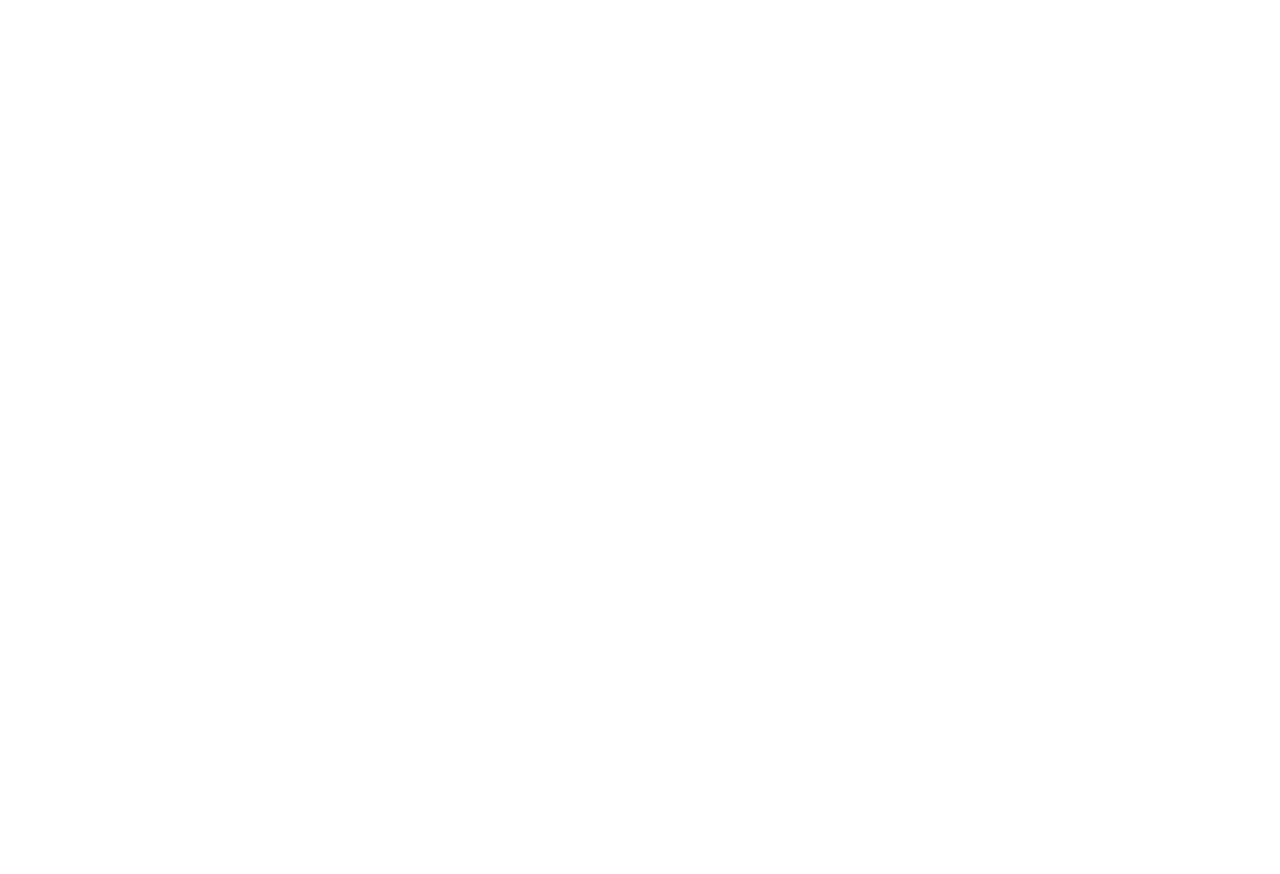
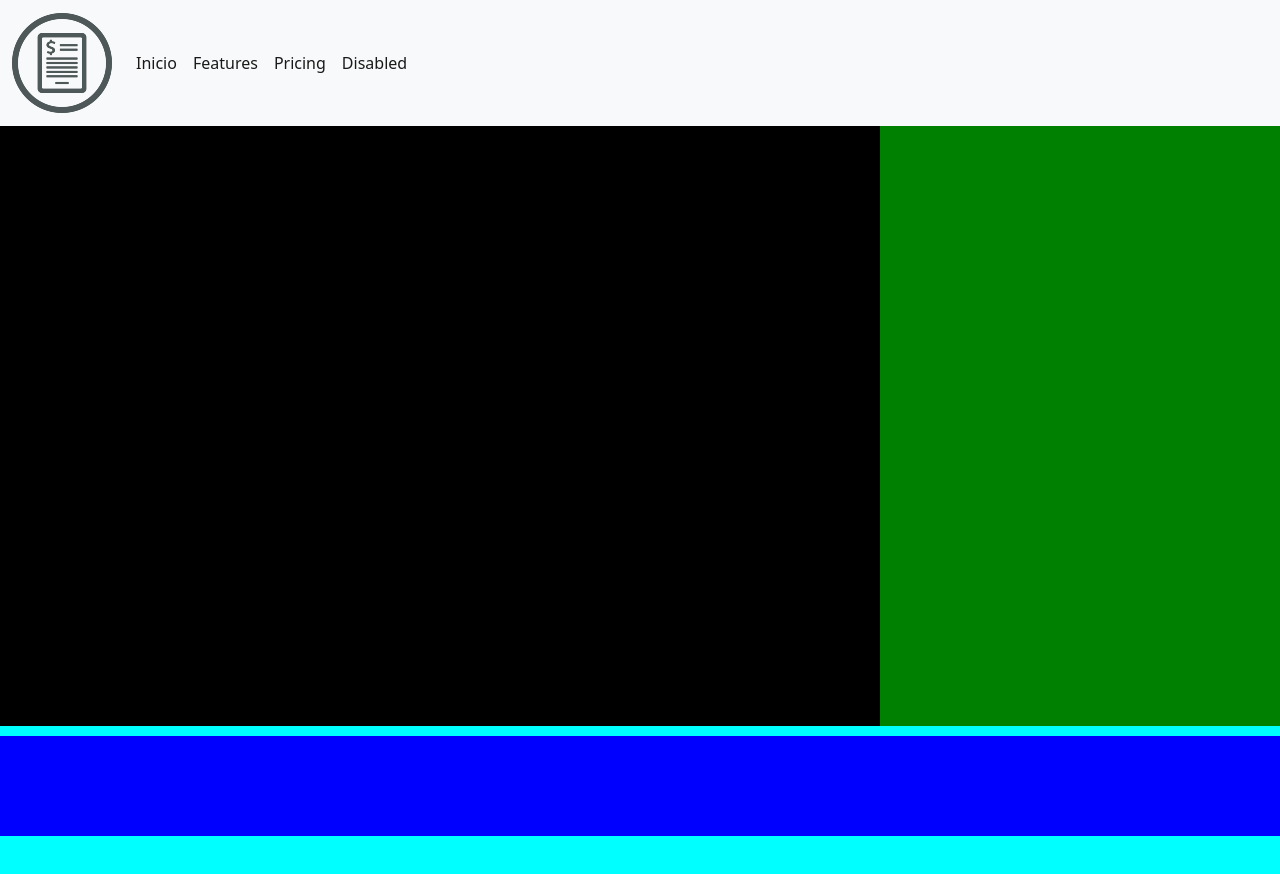
Before and after one commit to SergioR18/SRA-entregable-1-, a plain HTML site: page index.html in a window 1280 px wide. Before the commit the page ends 800 px from the top, so only its background shows below. Drawn offline with nearby package versions, Linux system fonts and the light colour scheme.

Commit message:
Distribuccion css
se distribuyo como los espacios por decir así de cada rama con un color distinto

```diff
--- /dev/null
+++ b/Css/styles.css
@@ -0,0 +1,26 @@
+
+
+div#general{
+    margin: auto;
+    width: 100%;
+    height: 1000px;
+    background-color: aqua;
+}
+ div#main{
+    margin-right: 15px;
+    width: 900px;
+    height: 600px;
+    background-color: black;
+ }
+div#aside{
+    float: right;
+    width: 400px;
+    height: 600px;
+    background-color: green;
+}
+div#footer{
+    margin-top: 9.5px;
+    width: 100%;
+    height: 100px;
+    background-color: blue;
+}
--- a/index.html
+++ b/index.html
@@ -1,12 +1,52 @@
 <!DOCTYPE html>
-<html lang="en">
+<html lang="es">
 <head>
-    <meta charset="UTF-8">
+     <meta charset="UTF-8">
     <meta http-equiv="X-UA-Compatible" content="IE=edge">
     <meta name="viewport" content="width=device-width, initial-scale=1.0">
-    <title>Document</title>
+    <link href="https://cdn.jsdelivr.net/npm/bootstrap@5.2.0/dist/css/bootstrap.min.css" rel="stylesheet" integrity="sha384-gH2yIJqKdNHPEq0n4Mqa/HGKIhSkIHeL5AyhkYV8i59U5AR6csBvApHHNl/vI1Bx" crossorigin="anonymous">
+    <link rel="stylesheet" href="Css/styles.css">
+    <title >Entregable-1</title>
 </head>
-<body>
+<body class="ChangeColor">
+  <div id="general">
 
+
+  <header>
+        <nav class="navbar navbar-expand-lg bg-light" ;">
+            <div class="container-fluid">
+                <a class="navbar-brand" href="#"><img src="./images/icono.png" alt=""></a>
+              <button class="navbar-toggler" type="button" data-bs-toggle="collapse" data-bs-target="#navbarNavAltMarkup" aria-controls="navbarNavAltMarkup" aria-expanded="false" aria-label="Toggle navigation">
+                <span class="navbar-toggler-icon"></span>
+              </button>
+              <div class="collapse navbar-collapse" id="navbarNavAltMarkup">
+                <div class="navbar-nav">
+                  <a class="nav-link active" aria-current="page" href="#">Inicio</a>
+                  <a class="nav-link active" aria-current="page"href="#">Features</a>
+                  <a class="nav-link active" aria-current="page" href="#">Pricing</a>
+                  <a class="nav-link active " aria-current="page" href="#">Disabled</a>
+                </div>
+              </div>
+            </div>
+          </nav>
+            </header>
+    <main>
+     <section>
+     </section>
+    </main>
+    <aside>
+    </aside>
+    <footer>
+    </footer>
+    <script src="u.js"></script>
+    <div id="aside">
+  </div>
+  <div id="main">
+</div>
+<div></div>
+<div id="footer">
+
+</div>
+</div>
 </body>
 </html>
```
Also changed, not shown: images/icono.png (added), images/images.jpg (added), images/news.png (added), styles.css (deleted).
